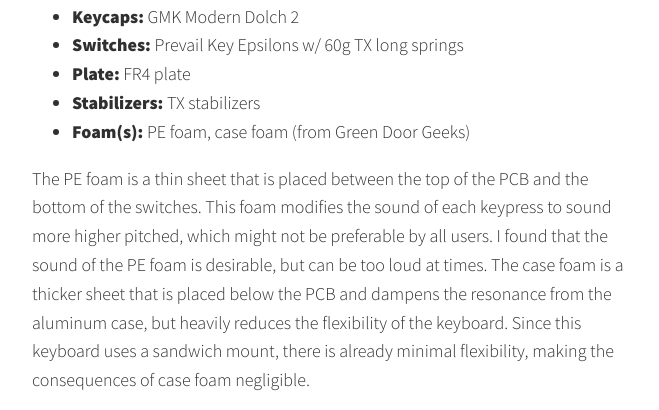
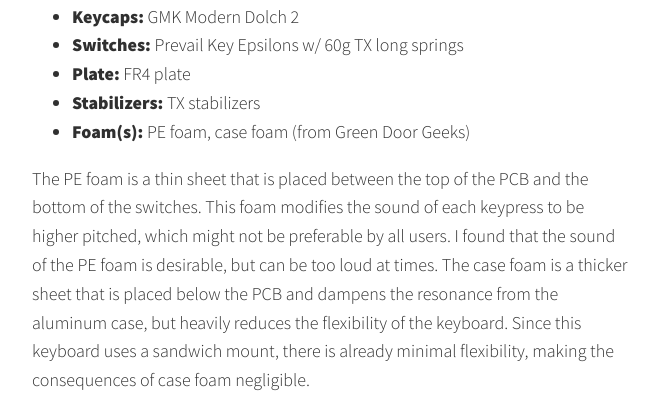
Before and after one commit to jal004/jal004.github.io, a plain HTML site: page sat75.html in a window 1280 px wide. Shown: the part 4029-4439 px from the top of the page, without its empty margins (308-967 px from the left). Drawn offline with nearby package versions, Linux system fonts and the light colour scheme; grey boxes are pictures that could not be loaded.

Commit message:
fixed typos

```diff
--- a/sat75.html
+++ b/sat75.html
@@ -264,12 +264,12 @@
       <p>
         The PE foam is a thin sheet that is placed between the top of the PCB
         and the bottom of the switches. This foam modifies the sound of each
-        keypress to sound more higher pitched, which might not be preferable by
-        all users. I found that the sound of the PE foam is desirable, but can
-        be too loud at times. The case foam is a thicker sheet that is placed
-        below the PCB and dampens the resonance from the aluminum case, but
-        heavily reduces the flexibility of the keyboard. Since this keyboard
-        uses a sandwich mount, there is already minimal flexibility, making the
+        keypress to be higher pitched, which might not be preferable by all
+        users. I found that the sound of the PE foam is desirable, but can be
+        too loud at times. The case foam is a thicker sheet that is placed below
+        the PCB and dampens the resonance from the aluminum case, but heavily
+        reduces the flexibility of the keyboard. Since this keyboard uses a
+        sandwich mount, there is already minimal flexibility, making the
         consequences of case foam negligible.
       </p>
       <figure>
```
Also changed, not shown: ikki68.html (+3 -3 lines), imgs/keyboards/ikki68/ikki68_9009_right.jpg, imgs/keyboards/ikki68/ikki68_blue_cadet_top.jpg, 1 other file.
